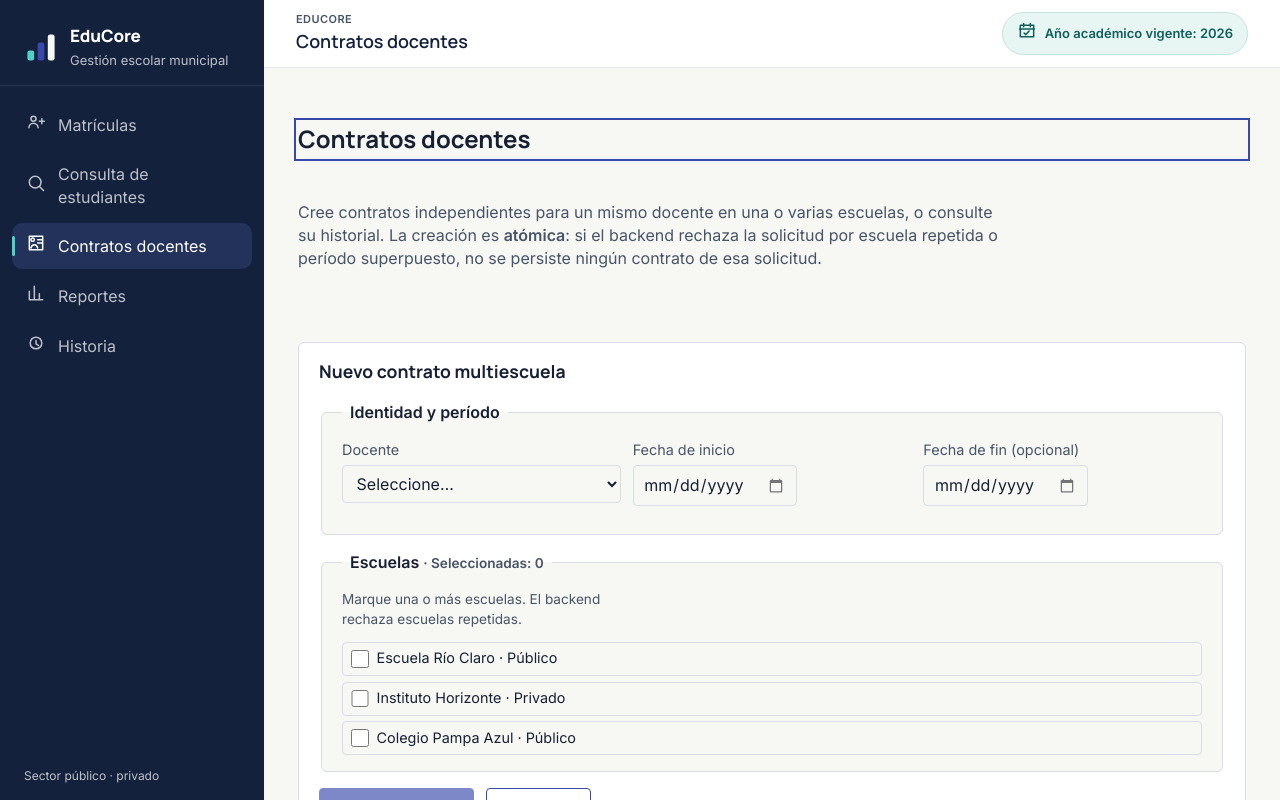
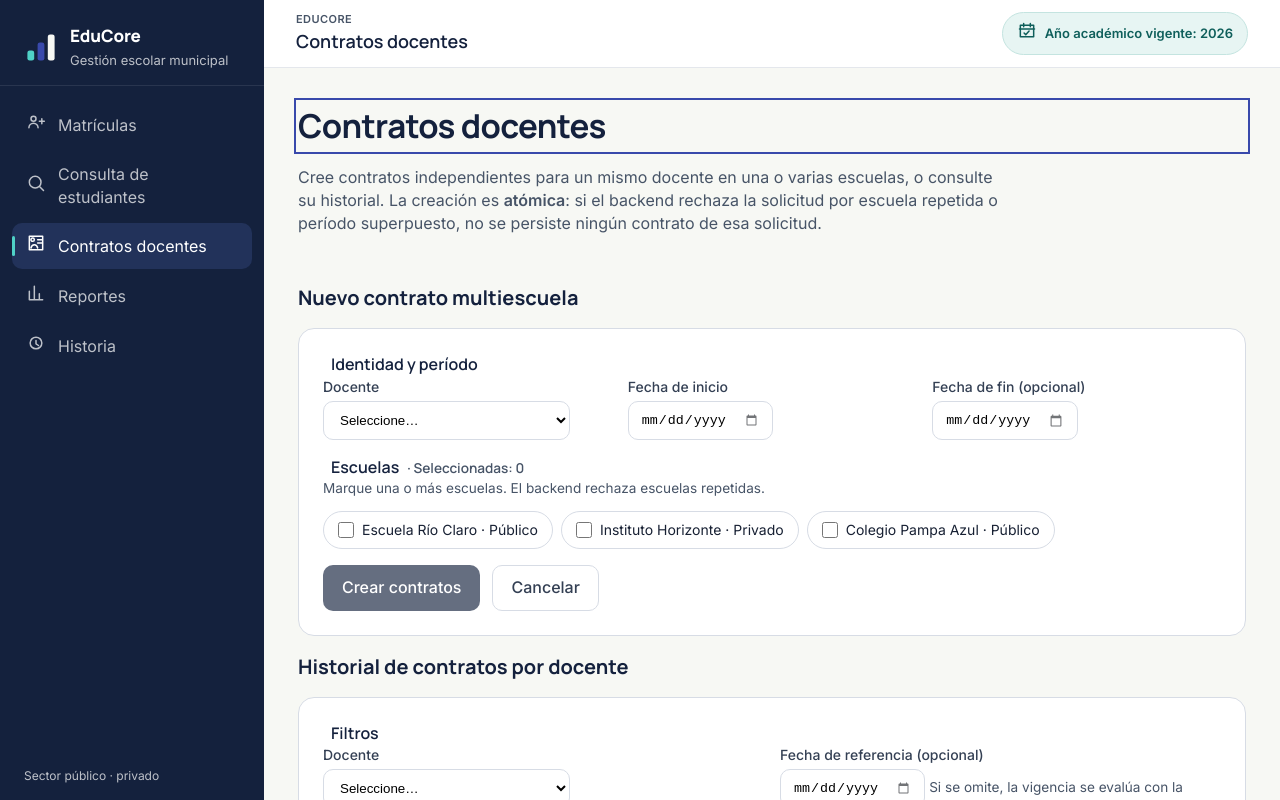
Before and after one commit to CristianMz21/inovait-frontend, an Angular app: page /teacher-contracts in a window 1280 px wide. Shown: the top 800 px of the page. Built offline with nearby package versions, Linux system fonts and the light colour scheme.

Commit message:
feat(ui): restyle teacher contracts with EduCore badges, chip toggles, and legend

```diff
--- a/src/app/features/teacher-contracts/teacher-contracts.component.html
+++ b/src/app/features/teacher-contracts/teacher-contracts.component.html
@@ -28,12 +28,17 @@
 
     @if (createSuccess(); as created) {
       <div
-        class="contracts-create-success"
+        class="contracts-create-success ec-card"
         role="status"
         aria-live="polite"
         data-testid="contracts-create-success"
       >
+        <div
+          class="contracts-create-success__header ec-alert ec-alert--success"
+        >
+          <app-icon name="check_circle" />
           <h3>Contratos registrados</h3>
+        </div>
         <p>
           Se crearon <strong>{{ created.length }}</strong>
           contratos independientes para el docente.
@@ -51,23 +56,27 @@
             </li>
           }
         </ul>
-        <button type="button" (click)="onResetCreate()">
+        <button
+          type="button"
+          class="ec-btn ec-btn--primary"
+          (click)="onResetCreate()"
+        >
           Crear otro contrato
         </button>
       </div>
     } @else {
       <form
-        class="contracts-create-form"
+        class="contracts-create-form ec-card"
         [formGroup]="createForm"
         (ngSubmit)="onSubmitCreate()"
         novalidate
         aria-label="Creación de contratos docentes"
         aria-describedby="contracts-lede"
       >
-        <fieldset [disabled]="isCreating()">
+        <fieldset class="contracts-fields" [disabled]="isCreating()">
           <legend>Identidad y período</legend>
 
-          <label class="contracts-field">
+          <label class="contracts-field ec-field">
             <span>Docente</span>
             <select
               id="contracts-create-teacher-id"
@@ -82,7 +91,7 @@
             </select>
           </label>
 
-          <label class="contracts-field">
+          <label class="contracts-field ec-field">
             <span>Fecha de inicio</span>
             <input
               id="contracts-create-start-date"
@@ -93,7 +102,7 @@
             />
           </label>
 
-          <label class="contracts-field">
+          <label class="contracts-field ec-field">
             <span>Fecha de fin (opcional)</span>
             <input
               id="contracts-create-end-date"
@@ -107,7 +116,7 @@
           </label>
         </fieldset>
 
-        <fieldset [disabled]="isCreating()">
+        <fieldset class="contracts-schools" [disabled]="isCreating()">
           <legend>
             Escuelas
             <small class="contracts-help">
@@ -122,7 +131,7 @@
           <ul class="contracts-school-list">
             @for (opt of schoolOptions(); track opt.value) {
               <li>
-                <label class="contracts-school">
+                <label class="ec-chip-toggle">
                   <input
                     id="contracts-create-school-{{ opt.value }}"
                     type="checkbox"
@@ -140,7 +149,7 @@
         <div class="contracts-actions">
           <button
             type="submit"
-            class="contracts-submit"
+            class="contracts-submit ec-btn ec-btn--primary"
             [disabled]="!isCreateSubmittable() || isCreating()"
             [attr.aria-busy]="isCreating() ? 'true' : 'false'"
           >
@@ -152,7 +161,7 @@
           </button>
           <button
             type="button"
-            class="contracts-cancel"
+            class="contracts-cancel ec-btn ec-btn--outline"
             (click)="onResetCreate()"
             [disabled]="isCreating()"
           >
@@ -162,12 +171,14 @@
 
         @if (hasCreateError()) {
           <div
-            class="contracts-error"
+            class="contracts-error ec-alert ec-alert--error"
             role="alert"
             aria-live="assertive"
             data-testid="contracts-create-error"
           >
+            <app-icon name="error" />
             @if (createErrorProblem(); as problem) {
+              <div class="contracts-error__body">
                 <p class="contracts-error-title">
                   <strong>{{ problem.title }}</strong>
                   <span class="contracts-error-status">
@@ -189,9 +200,14 @@
                     }
                   </ul>
                 }
-              <button type="button" (click)="onRetryCreate()">
+                <button
+                  type="button"
+                  class="ec-btn ec-btn--outline"
+                  (click)="onRetryCreate()"
+                >
                   Reintentar
                 </button>
+              </div>
             }
           </div>
         }
@@ -206,16 +222,16 @@
     <h2 id="query-title">Historial de contratos por docente</h2>
 
     <form
-      class="contracts-query-form"
+      class="contracts-query-form ec-card"
       [formGroup]="queryForm"
       (ngSubmit)="onSubmitQuery()"
       novalidate
       aria-label="Consulta de contratos docentes"
     >
-      <fieldset [disabled]="isQuerying()">
+      <fieldset class="contracts-fields" [disabled]="isQuerying()">
         <legend>Filtros</legend>
 
-        <label class="contracts-field">
+        <label class="contracts-field ec-field">
           <span>Docente</span>
           <select
             id="contracts-query-teacher-id"
@@ -230,20 +246,24 @@
           </select>
         </label>
 
-        <label class="contracts-field">
+        <label class="contracts-field ec-field">
           <span>Fecha de referencia (opcional)</span>
           <input
             id="contracts-query-as-of-date"
             type="date"
             formControlName="asOfDate"
+            aria-describedby="query-asof-help"
           />
+          <small id="query-asof-help" class="contracts-help">
+            Si se omite, la vigencia se evalúa con la fecha actual.
+          </small>
         </label>
       </fieldset>
 
       <div class="contracts-actions">
         <button
           type="submit"
-          class="contracts-submit"
+          class="contracts-submit ec-btn ec-btn--secondary"
           [disabled]="queryForm.invalid || isQuerying()"
           [attr.aria-busy]="isQuerying() ? 'true' : 'false'"
         >
@@ -255,7 +275,7 @@
         </button>
         <button
           type="button"
-          class="contracts-cancel"
+          class="contracts-cancel ec-btn ec-btn--outline"
           (click)="onResetQuery()"
           [disabled]="isQuerying()"
         >
@@ -266,7 +286,7 @@
 
     @if (isQuerying()) {
       <p
-        class="contracts-status"
+        class="contracts-status ec-alert ec-alert--info"
         role="status"
         aria-live="polite"
         data-testid="contracts-query-loading"
@@ -277,28 +297,39 @@
 
     @if (isQueryEmpty()) {
       <div
-        class="contracts-empty"
+        class="contracts-empty ec-alert ec-alert--info"
         role="status"
         aria-live="polite"
         data-testid="contracts-query-empty"
       >
+        <app-icon name="badge" />
+        <div>
           <h3>Sin contratos</h3>
           <p>
             El docente no tiene contratos registrados. Verifique la identidad
             seleccionada.
           </p>
-        <button type="button" (click)="onRetryQuery()">Reintentar</button>
+          <button
+            type="button"
+            class="ec-btn ec-btn--outline"
+            (click)="onRetryQuery()"
+          >
+            Reintentar
+          </button>
+        </div>
       </div>
     }
 
     @if (hasQueryError()) {
       <div
-        class="contracts-error"
+        class="contracts-error ec-alert ec-alert--error"
         role="alert"
         aria-live="assertive"
         data-testid="contracts-query-error"
       >
+        <app-icon name="error" />
         @if (queryErrorProblem(); as problem) {
+          <div class="contracts-error__body">
             <p class="contracts-error-title">
               <strong>{{ problem.title }}</strong>
               <span class="contracts-error-status">
@@ -308,7 +339,14 @@
             @if (problem.detail) {
               <p>{{ problem.detail }}</p>
             }
-          <button type="button" (click)="onRetryQuery()">Reintentar</button>
+            <button
+              type="button"
+              class="ec-btn ec-btn--outline"
+              (click)="onRetryQuery()"
+            >
+              Reintentar
+            </button>
+          </div>
         }
       </div>
     }
@@ -325,7 +363,22 @@
           {{ rows.length }}
           {{ rows.length === 1 ? "contrato" : "contratos" }}
         </p>
-        <table class="contracts-table">
+        <div class="ec-legend">
+          <span class="ec-legend-item">
+            <span class="ec-badge ec-badge--status ec-badge--active">
+              Vigente
+            </span>
+            Estado persistido: condición administrativa del contrato.
+          </span>
+          <span class="ec-legend-item">
+            <span class="ec-badge ec-badge--temporal ec-badge--upcoming">
+              Próximo
+            </span>
+            Estado efectivo: vigencia según las fechas al día de consulta.
+          </span>
+        </div>
+        <div class="ec-table">
+          <table>
             <caption class="visually-hidden">
               Contratos históricos del docente. El orden refleja el devuelto por
               el backend.
@@ -349,14 +402,31 @@
                     </small>
                   </td>
                   <td>{{ dateRangeLabel(row) }}</td>
-                <td>{{ persistedLabel(row.persistedStatus) }}</td>
-                <td>{{ effectiveLabel(row.effectiveStatus) }}</td>
+                  <td>
+                    <span
+                      class="ec-badge ec-badge--status ec-badge--{{
+                        persistedTone(row.persistedStatus)
+                      }}"
+                    >
+                      {{ persistedLabel(row.persistedStatus) }}
+                    </span>
+                  </td>
+                  <td>
+                    <span
+                      class="ec-badge ec-badge--temporal ec-badge--{{
+                        effectiveTone(row.effectiveStatus)
+                      }}"
+                    >
+                      {{ effectiveLabel(row.effectiveStatus) }}
+                    </span>
+                  </td>
                   <td>{{ row.evaluatedAt }}</td>
                 </tr>
               }
             </tbody>
           </table>
         </div>
+      </div>
     }
   </section>
 </section>
--- a/src/app/features/teacher-contracts/teacher-contracts.component.scss
+++ b/src/app/features/teacher-contracts/teacher-contracts.component.scss
@@ -1,33 +1,75 @@
 .contracts {
   display: flex;
   flex-direction: column;
-  gap: 1.5rem;
+  gap: var(--app-space-4);
   max-width: 1100px;
+}
+
+.contracts h1 {
+  font-family: var(--app-font-heading);
+  font-weight: 700;
+  font-size: 33px;
+  letter-spacing: -0.02em;
+  color: var(--app-primary);
+  margin: 0;
 }
 
 .contracts-create,
 .contracts-query {
   display: flex;
   flex-direction: column;
-  gap: 1rem;
-  border: 1px solid var(--app-border);
-  border-radius: 6px;
-  padding: 1rem 1.25rem;
-  background: var(--app-header-bg);
+  gap: var(--app-space-4);
 }
 
 .contracts-create h2,
 .contracts-query h2 {
   margin: 0;
-  font-size: 1.1rem;
+  font-family: var(--app-font-heading);
+  font-weight: 700;
+  font-size: 20px;
+  color: var(--app-primary);
 }
 
-.contracts-form,
 .contracts-create-form,
 .contracts-query-form {
   display: flex;
   flex-direction: column;
-  gap: 1rem;
+  gap: var(--app-space-4);
+}
+
+.contracts-create-form fieldset,
+.contracts-query-form fieldset {
+  margin: 0;
+  border: 0;
+  padding: 0;
+}
+
+.contracts-create-form legend,
+.contracts-query-form legend {
+  padding: 0 var(--app-space-2);
+  font-family: var(--app-font-heading);
+  font-weight: 600;
+  font-size: 16px;
+  color: var(--app-primary);
+}
+
+.contracts-fields {
+  display: grid;
+  gap: var(--app-space-4);
+  grid-template-columns: repeat(auto-fit, minmax(220px, 1fr));
+}
+
+.contracts-schools {
+  display: flex;
+  flex-direction: column;
+  gap: var(--app-space-3);
+}
+
+.contracts-schools legend {
+  display: flex;
+  flex-wrap: wrap;
+  align-items: baseline;
+  gap: var(--app-space-2);
 }
 
 .contracts-help {
@@ -40,56 +82,37 @@
   list-style: none;
   margin: 0;
   padding: 0;
-  display: grid;
-  gap: 0.35rem;
-  grid-column: 1 / -1;
+  display: flex;
+  flex-wrap: wrap;
+  gap: var(--app-space-2);
 }
 
-.contracts-school {
+.contracts-actions {
   display: flex;
+  flex-wrap: wrap;
+  gap: var(--app-space-3);
   align-items: center;
-  gap: 0.5rem;
-  padding: 0.35rem 0.5rem;
-  border-radius: 4px;
-  border: 1px solid var(--app-border);
-  background: var(--app-bg);
-  font-size: 0.9rem;
-  cursor: pointer;
-}
-
-.contracts-school input[type="checkbox"] {
-  margin: 0;
-  width: 1.1rem;
-  height: 1.1rem;
-}
-
-.contracts-school input[type="checkbox"]:focus-visible {
-  outline: 2px solid var(--app-accent);
-  outline-offset: 2px;
 }
 
 .contracts-create-success {
   display: flex;
   flex-direction: column;
-  gap: 0.5rem;
-  background: var(--app-success-soft);
-  border: 1px solid var(--app-success);
-  border-radius: 6px;
-  padding: 0.9rem 1.1rem;
-  color: var(--app-text);
+  gap: var(--app-space-3);
 }
 
-.contracts-create-success h3 {
+.contracts-create-success__header h3 {
   margin: 0;
-  font-size: 1rem;
+  font-family: var(--app-font-heading);
+  font-weight: 700;
+  font-size: 16px;
 }
 
 .contracts-list {
   margin: 0;
-  padding-left: 1.25rem;
+  padding-left: var(--app-space-4);
   display: flex;
   flex-direction: column;
-  gap: 0.25rem;
+  gap: var(--app-space-1);
 }
 
 .contracts-school-sector {
@@ -97,52 +120,23 @@
   font-size: 0.85rem;
 }
 
-.contracts-create-success button,
-.contracts-empty button {
-  align-self: flex-start;
-  font: inherit;
-  padding: 0.45rem 0.9rem;
-  border-radius: 4px;
-  border: 1px solid var(--app-success);
-  background: transparent;
-  color: var(--app-success);
-  cursor: pointer;
-}
-
-.contracts-empty {
-  display: flex;
-  flex-direction: column;
-  gap: 0.5rem;
-  background: var(--app-accent-soft);
-  border: 1px solid var(--app-accent);
-  border-radius: 6px;
-  padding: 0.9rem 1.1rem;
-}
-
 .contracts-empty h3 {
   margin: 0;
-  font-size: 1rem;
+  font-family: var(--app-font-heading);
+  font-weight: 600;
+  font-size: 16px;
 }
 
 .contracts-empty p {
-  margin: 0;
+  margin: 0 0 var(--app-space-2);
 }
 
-.contracts-status {
-  margin: 0;
-  color: var(--app-muted);
-  font-size: 0.95rem;
-}
-
-.contracts-error {
-  background: var(--app-error-soft);
-  border: 1px solid var(--app-error);
-  border-radius: 6px;
-  padding: 0.9rem 1.1rem;
+.contracts-empty > div,
+.contracts-error__body {
   display: flex;
   flex-direction: column;
-  gap: 0.5rem;
-  color: var(--app-error);
+  align-items: flex-start;
+  gap: var(--app-space-2);
 }
 
 .contracts-error-title {
@@ -150,37 +144,27 @@
 }
 
 .contracts-error-status {
-  margin-left: 0.5rem;
+  margin-left: var(--app-space-2);
   font-size: 0.85rem;
-  color: var(--app-muted);
 }
 
 .contracts-error-fields {
   margin: 0;
-  padding-left: 1.25rem;
-}
-
-.contracts-error button {
-  align-self: flex-start;
-  font: inherit;
-  padding: 0.4rem 0.8rem;
-  border-radius: 4px;
-  border: 1px solid var(--app-error);
-  background: transparent;
-  color: var(--app-error);
-  cursor: pointer;
+  padding-left: var(--app-space-4);
 }
 
 .contracts-results {
   display: flex;
   flex-direction: column;
-  gap: 0.5rem;
-  overflow-x: auto;
+  gap: var(--app-space-3);
 }
 
 .contracts-results h3 {
   margin: 0;
-  font-size: 1rem;
+  font-family: var(--app-font-heading);
+  font-weight: 600;
+  font-size: 18px;
+  color: var(--app-primary);
 }
 
 .contracts-count {
@@ -189,42 +173,13 @@
   font-size: 0.9rem;
 }
 
-.contracts-table {
-  width: 100%;
-  border-collapse: collapse;
-  font-size: 0.9rem;
-  background: var(--app-bg);
-  border: 1px solid var(--app-border);
-}
-
-.contracts-table th,
-.contracts-table td {
-  text-align: left;
-  padding: 0.5rem 0.65rem;
-  border-bottom: 1px solid var(--app-border);
-  vertical-align: top;
-}
-
-.contracts-table th {
-  background: var(--app-accent-soft);
-  font-weight: 600;
-}
-
-.contracts-table tr:last-child td {
-  border-bottom: none;
-}
-
 @media (max-width: 320px) {
-  .contracts-school-list {
-    grid-column: 1 / -1;
+  .contracts-fields {
+    grid-template-columns: 1fr;
   }
 
-  .contracts-table {
-    font-size: 0.8rem;
-  }
-
-  .contracts-table th,
-  .contracts-table td {
-    padding: 0.35rem 0.45rem;
+  .contracts-actions {
+    flex-direction: column;
+    align-items: stretch;
   }
 }
--- a/src/styles.scss
+++ b/src/styles.scss
@@ -309,6 +309,123 @@ h4 {
   font-variant-numeric: tabular-nums;
 }
 
+/* Badge pair: two visually DISTINCT families so a persisted (administrative)
+ * status is never confused with a temporal (date-derived) status, even
+ * without color — shape (rect vs pill) is the second signal, and both
+ * families always render their text (Phase 4 · Teacher Contracts). */
+.ec-badge {
+  display: inline-flex;
+  align-items: center;
+  gap: 6px;
+  padding: 3px 10px;
+  font-size: 12.5px;
+  font-weight: 600;
+  line-height: 1.4;
+  border: 1px solid transparent;
+}
+
+.ec-badge--status {
+  border-radius: 6px;
+}
+
+.ec-badge--temporal {
+  border-radius: var(--app-radius-pill);
+}
+
+.ec-badge--active {
+  background: var(--app-success-soft);
+  color: #155d3b;
+  border-color: #c8e6d5;
+}
+
+.ec-badge--suspended {
+  background: var(--app-warning-soft);
+  color: #7a4e0c;
+  border-color: #f0dca6;
+}
+
+.ec-badge--closed {
+  background: var(--app-border-subtle);
+  color: #475467;
+  border-color: var(--app-border-soft);
+}
+
+.ec-badge--current {
+  background: var(--app-teal-surface);
+  color: #0f5f5b;
+  border-color: var(--app-teal-surface-strong);
+}
+
+.ec-badge--upcoming {
+  background: var(--app-info-soft);
+  color: #1849a9;
+  border-color: #c7dbfb;
+}
+
+.ec-badge--expired {
+  background: #f4f1f0;
+  color: #7a5c54;
+  border-color: #e2d8d4;
+}
+
+.ec-badge--open-ended {
+  background: #f3f0fa;
+  color: #5b4b8a;
+  border-color: #ddd3f0;
+}
+
+.ec-legend {
+  display: flex;
+  flex-wrap: wrap;
+  gap: var(--app-space-4);
+  margin: 0;
+  font-size: 12.5px;
+  color: var(--app-muted);
+}
+
+.ec-legend-item {
+  display: inline-flex;
+  align-items: center;
+  gap: var(--app-space-2);
+}
+
+/* Chip toggle: a native checkbox styled as a selectable pill. The input
+ * stays in the DOM (never `display:none`) so it keeps its accessible name
+ * and stays interactable for `getByRole("checkbox", ...).check()`. */
+.ec-chip-toggle {
+  display: inline-flex;
+  align-items: center;
+  gap: var(--app-space-2);
+  background: var(--app-header-bg);
+  border: 1px solid var(--app-border);
+  border-radius: var(--app-radius-pill);
+  padding: 8px 14px;
+  font-size: 14px;
+  cursor: pointer;
+  transition:
+    background-color 0.15s ease,
+    border-color 0.15s ease,
+    color 0.15s ease;
+}
+
+.ec-chip-toggle:has(> input:checked) {
+  background: var(--app-teal-surface);
+  border-color: var(--app-teal-surface-strong);
+  color: #0f5f5b;
+}
+
+.ec-chip-toggle:has(> input:focus-visible) {
+  outline: 2px solid var(--app-accent);
+  outline-offset: 2px;
+}
+
+.ec-chip-toggle > input[type="checkbox"] {
+  margin: 0;
+  width: 16px;
+  height: 16px;
+  cursor: pointer;
+}
+
 .catalog-status {
   display: flex;
   align-items: center;
@@ -342,41 +459,34 @@ h4 {
   max-width: 70ch;
 }
 
-:where(.contracts-create-form, .contracts-query-form, .history-form) fieldset {
+.history-form fieldset {
   border: 1px solid var(--app-border);
   border-radius: 6px;
   padding: 1rem 1.25rem;
   display: grid;
   gap: 0.75rem;
   grid-template-columns: repeat(auto-fit, minmax(220px, 1fr));
-}
-
-:where(.contracts-create-form, .contracts-query-form) fieldset {
-  background: var(--app-bg);
-}
-
-.history-form fieldset {
   background: var(--app-header-bg);
 }
 
-:where(.contracts-create-form, .contracts-query-form, .history-form) legend {
+.history-form legend {
   padding: 0 0.5rem;
   font-weight: 600;
 }
 
-:where(.contracts-field, .history-field) {
+.history-field {
   display: block;
   font-size: 0.9rem;
   margin-bottom: 0.75rem;
 }
 
-:where(.contracts-field, .history-field) > span {
+.history-field > span {
   display: block;
   margin-bottom: 0.25rem;
   color: var(--app-muted);
 }
 
-:where(.contracts-field, .history-field) :where(input, select) {
+.history-field :where(input, select) {
   font-family: inherit;
   font-size: 1rem;
   line-height: 1.45;
@@ -389,19 +499,19 @@ h4 {
   min-height: 2.25rem;
 }
 
-:where(.contracts-field, .history-field) :where(input, select)[disabled] {
+.history-field :where(input, select)[disabled] {
   opacity: 0.7;
   cursor: not-allowed;
 }
 
-:where(.contracts-actions, .history-actions) {
+.history-actions {
   display: flex;
   flex-wrap: wrap;
   gap: 0.75rem;
   align-items: center;
 }
 
-:where(.contracts-submit, .contracts-cancel, .history-submit, .history-cancel) {
+:where(.history-submit, .history-cancel) {
   font: inherit;
   padding: 0.55rem 1.1rem;
   border-radius: 4px;
@@ -409,33 +519,27 @@ h4 {
   cursor: pointer;
 }
 
-:where(.contracts-submit, .history-submit) {
+.history-submit {
   background: var(--app-accent);
   color: #ffffff;
 }
 
-:where(.contracts-cancel, .history-cancel) {
+.history-cancel {
   background: transparent;
   color: var(--app-accent);
 }
 
-:where(
-  .contracts-submit,
-  .contracts-cancel,
-  .history-submit,
-  .history-cancel
-)[disabled] {
+:where(.history-submit, .history-cancel)[disabled] {
   cursor: not-allowed;
   opacity: 0.65;
 }
 
 @media (max-width: 320px) {
-  :where(.contracts-create-form, .contracts-query-form, .history-form)
-    fieldset {
+  .history-form fieldset {
     grid-template-columns: 1fr;
   }
 
-  :where(.contracts-actions, .history-actions) {
+  .history-actions {
     flex-direction: column;
     align-items: stretch;
   }
```
Also changed, not shown: src/app/features/teacher-contracts/teacher-contracts.component.ts (+43 -1 lines), 1 other file (tests, documents, lock files or other folders). Lines whose indentation alone changed are shown as unchanged.
